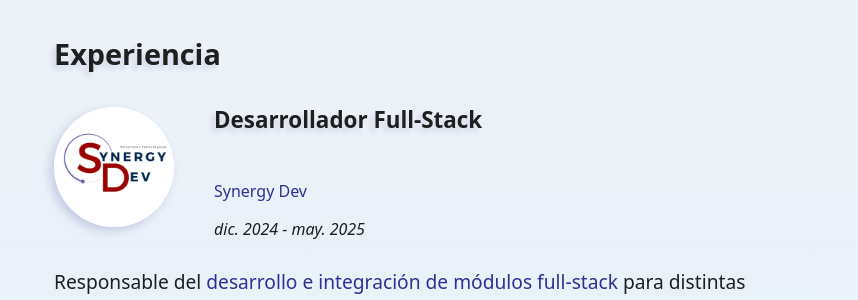
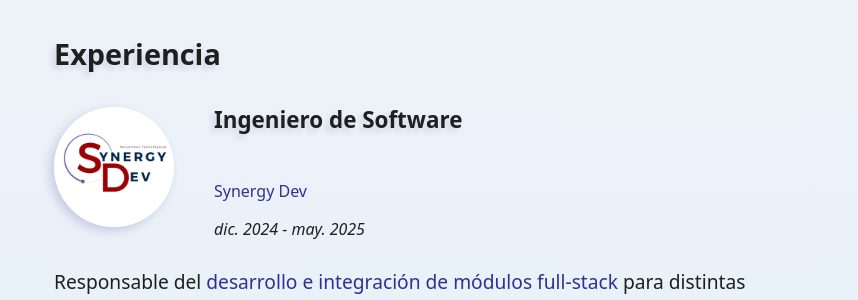
Before and after one commit to binadrish/binadrish.github.io, a Jekyll site: the page built from about.md, in a window 1280 px wide and 900 px high, scrolled down 349 px. Shown: the part 156-456 px from the top of the window, without its empty margins (202-1060 px from the left). Built offline with Jekyll 4.4.1, drawn with Linux system fonts in a browser that asks for light colours.

Commit message:
Update: readme, about.md

```diff
--- a/about.md
+++ b/about.md
@@ -44,7 +44,7 @@ title: "Binadrish - Acerca de"
                         <img src="/assets/images/syner.webp" alt="Synersol">
                         </div>
                         <div class="experience-element-info-text">
-                            <h2>Desarrollador Full-Stack</h2>
+                            <h2>Ingeniero de Software</h2>
                             <span>Synergy Dev</span>
                             <i>dic. 2024 - may. 2025</i>
                         </div>
```
Also changed, not shown: README.md (added).
